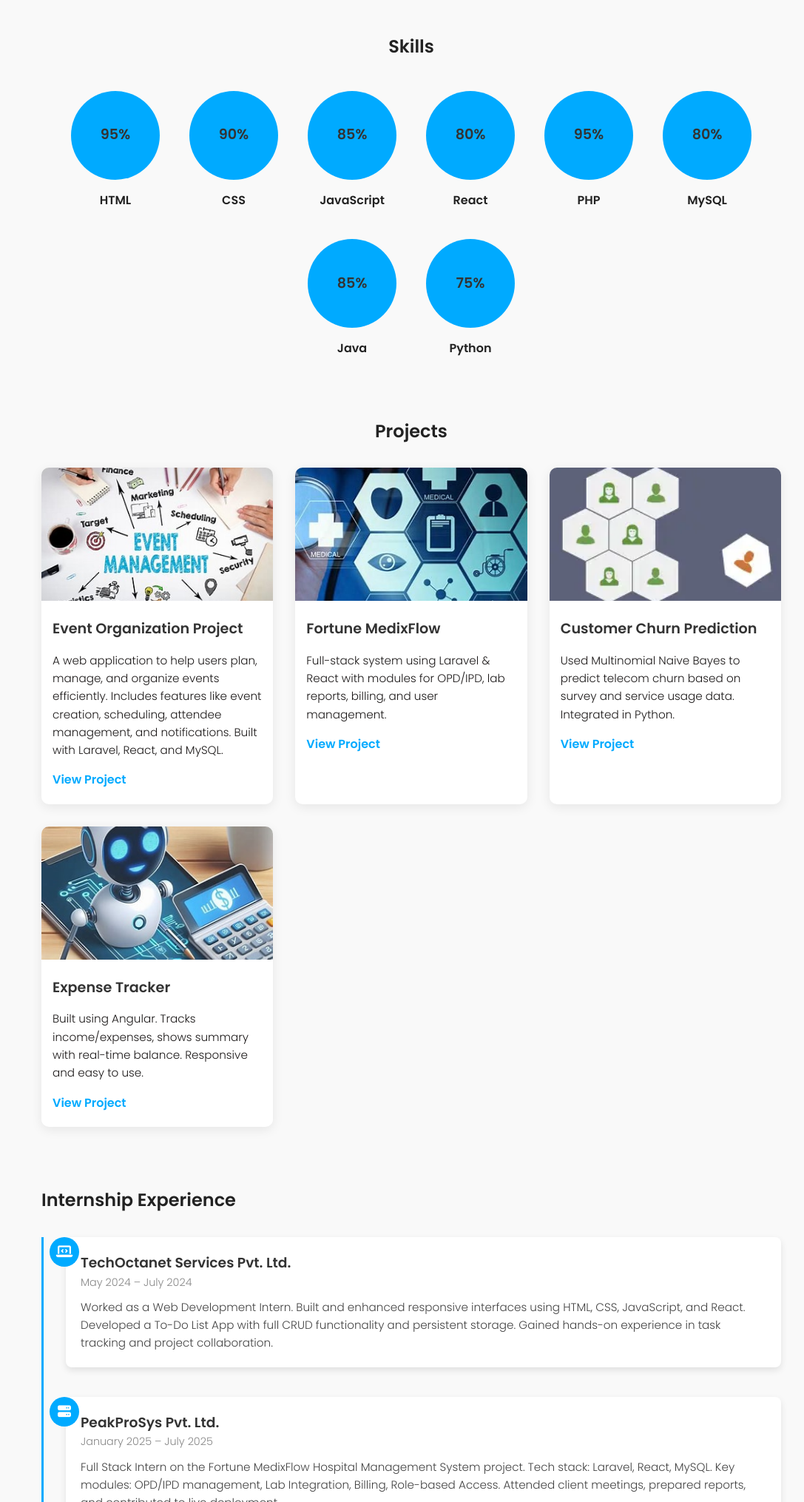
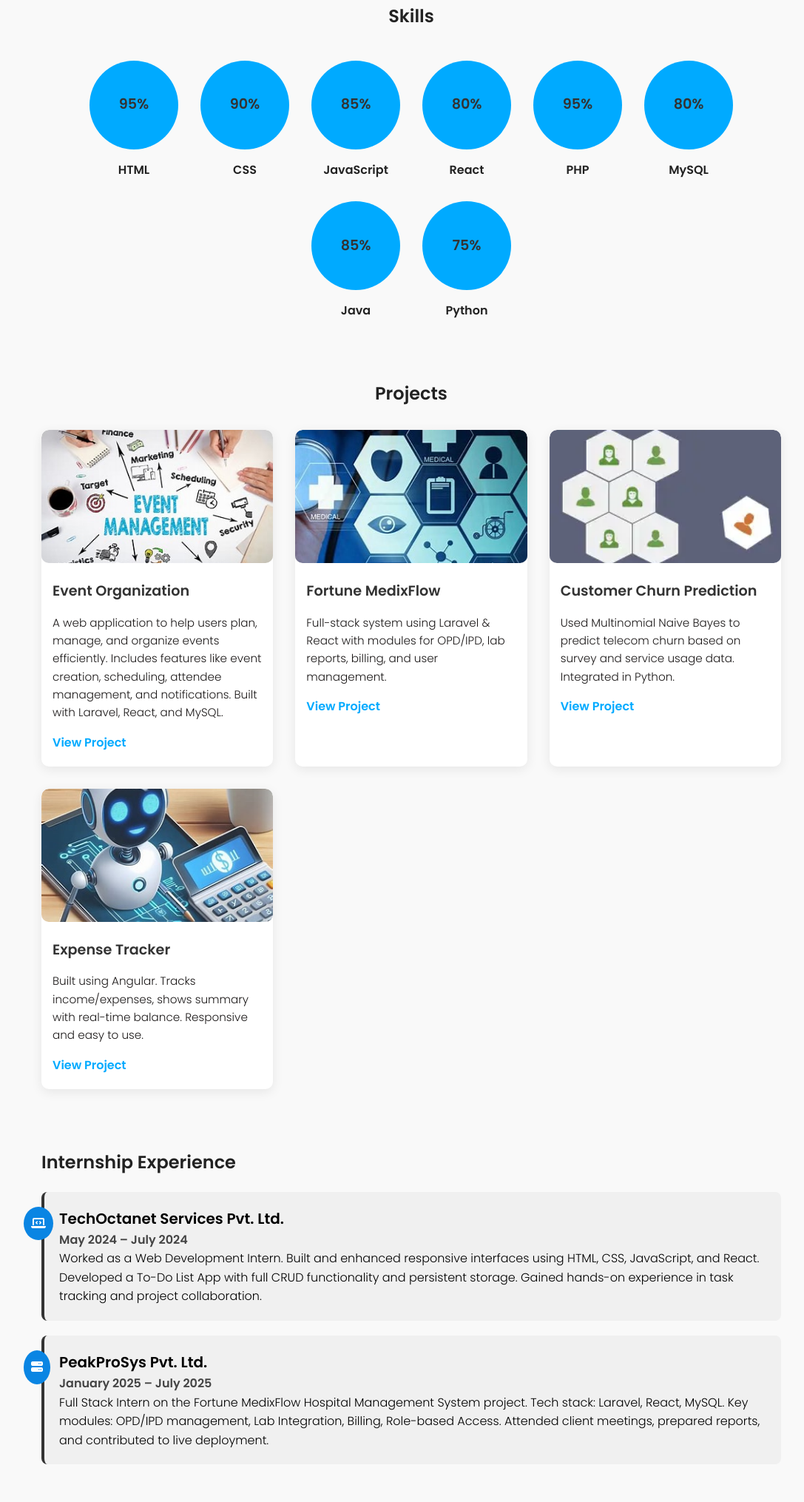
Before and after one commit to vivekkumbhar1209/personal-portfolio-, a plain HTML site: page index.html in a window 1280 px wide. Shown: the part 770-2800 px from the top of the page at 74% size, without its empty margins (84-1171 px from the left). Drawn offline with nearby package versions, Linux system fonts and the light colour scheme.

Commit message:
small changes

```diff
--- a/index.html
+++ b/index.html
@@ -121,7 +121,7 @@
 
       <div class="project-card">
         <img src="images/event.jpg" alt="Event Organization Project">
-        <h3>Event Organization Project</h3>
+        <h3>Event Organization </h3>
         <p>A web application to help users plan, manage, and organize events efficiently. Includes features like event creation, scheduling, attendee management, and notifications. Built with Laravel, React, and MySQL.</p>
         <a href="https://github.com/vivekkumbhar1209" class="read-more">View Project</a>
       </div>
--- a/style.css
+++ b/style.css
@@ -82,13 +82,18 @@ h2 {
   text-align: center;
 }
 
-.about-photo img {
-  max-width: 100%;
+img {
+  width: 300px;
   height: auto;
-  border-radius: 15px;
-  box-shadow: 0 8px 20px rgba(0, 170, 255, 0.3);
-  object-fit: cover;
+  border-radius: 10px;
+  transition: transform 0.4s ease, box-shadow 0.4s ease;
 }
+
+img:hover {
+  transform: scale(1.05);
+  box-shadow: 0 15px 25px rgba(0, 0, 0, 0.3);
+}
+
 
 /* Responsive */
 @media (max-width: 768px) {
@@ -106,19 +111,46 @@ h2 {
 }
 
 
+
+
 /* Skill Bars */
 .skill-circles {
   display: flex;
   flex-wrap: wrap;
   justify-content: center;
-  gap: 40px;
+  gap: 30px;
   margin-top: 40px;
 }
 
 .circle-skill {
   text-align: center;
+  transition: transform 0.3s ease, box-shadow 0.3s ease;
+}
+
+.circle-skill:hover {
+  transform: scale(1.1);
+  box-shadow: 0 10px 20px rgba(0, 0, 0, 0.2);
+}
+
+.circle {
   width: 120px;
+  height: 120px;
+  border-radius: 50%;
+  background: linear-gradient(135deg, #f06, #f90);
+  color: #fff;
+  font-size: 24px;
+  font-weight: bold;
+  display: flex;
+  align-items: center;
+  justify-content: center;
+  margin: auto;
+  transition: background 0.4s ease;
 }
+
+.circle-skill:hover .circle {
+  background: linear-gradient(135deg, #06f, #0ff);
+}
+
 
 .circle {
   width: 120px;
@@ -304,62 +336,55 @@ footer {
 }
 
 /* Internship Timeline Styles */
-.timeline {
+.timeline-item {
+  background: #f0f0f0; /* Light gray background */
+  border-left: 4px solid #333333; /* Dark accent line */
+  padding: 20px;
+  margin: 20px 0;
+  border-radius: 8px;
   position: relative;
-  margin-top: 30px;
-  padding-left: 30px;
-  border-left: 3px solid #00aaff;
+  transition: transform 0.3s ease, box-shadow 0.3s ease, background 0.3s ease;
+  color: #000000; /* Black text */
 }
-.timeline-item {
-  margin-bottom: 40px;
-  position: relative;
+
+.timeline-item:hover {
+  transform: translateY(-5px);
+  box-shadow: 0 10px 20px rgba(51, 51, 51, 0.2); /* Subtle shadow */
+  background: #ffffff; /* White on hover */
 }
+
 .timeline-icon {
   position: absolute;
-  left: -22px;
-  top: 0;
-  background: #00aaff;
-  color: #fff;
-  width: 40px;
-  height: 40px;
+  top: 20px;
+  left: -28px;
+  background: #0a85e3; /* Dark gray icon */
+  color: #ffffff;
   border-radius: 50%;
-  text-align: center;
-  line-height: 40px;
-  font-size: 18px;
+  padding: 10px;
+  font-size: 16px;
+  transition: background 0.3s ease;
 }
-.timeline-content {
-  background: #fff;
-  padding: 20px;
-  border-radius: 8px;
-  box-shadow: 0 4px 10px rgba(0,0,0,0.1);
+
+.timeline-item:hover .timeline-icon {
+  background: #1224cb; /* Black on hover */
 }
+
 .timeline-content h3 {
   margin-top: 0;
-  color: #333;
+  font-size: 1.25rem;
+  color: #000000; /* Ensure heading is black */
+  transition: color 0.3s ease;
 }
+
+.timeline-item:hover h3 {
+  color: #1a1a1a; /* Slightly lighter black on hover */
+}
+
 .duration {
-  display: block;
-  font-size: 0.9em;
-  color: #888;
-  margin-bottom: 10px;
+  font-weight: bold;
+  color: #444444; /* Dark gray for subtle contrast */
 }
-.timeline-content p {
-  font-size: 0.95rem;
-  color: #444;
-  margin: 0;
-}
-@media (max-width: 600px) {
-  .timeline {
-    padding-left: 15px;
-  }
-  .timeline-icon {
-    left: -18px;
-    width: 35px;
-    height: 35px;
-    line-height: 35px;
-    font-size: 16px;
-  }
-}
+
 
 /* Contact Section */
 #contact .contact-info {
@@ -371,7 +396,7 @@ footer {
 }
 
 .contact-item {
-  background: #fff;
+  background: #dfd3c3;
   box-shadow: 0 4px 10px rgba(0,0,0,0.1);
   padding: 25px 30px;
   border-radius: 10px;
```
